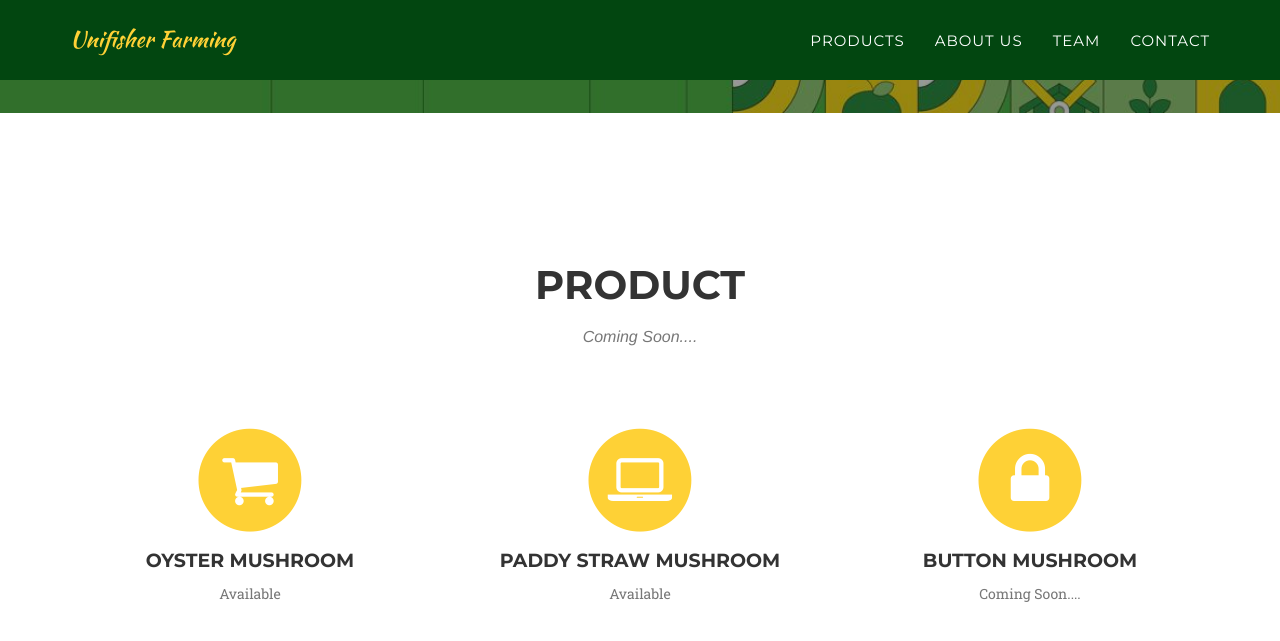
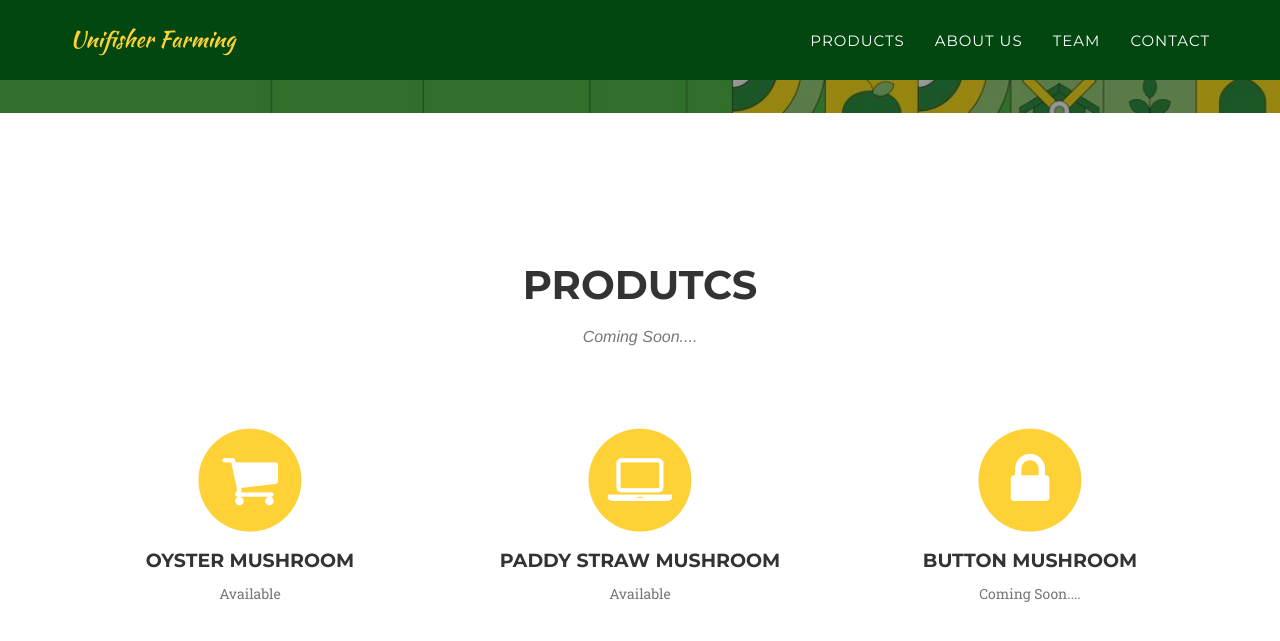
Before and after one commit to Unifisher/Unifisher-Website, a Jekyll site: the page built from index.html, in a window 1280 px wide and 900 px high, scrolled down 787 px. Shown: the top 641 px of the window. Built offline with Jekyll 4.4.1, drawn with Linux system fonts in a browser that asks for light colours; some web fonts are replaced.

Commit message:
Update services.html

```diff
--- a/_includes/services.html
+++ b/_includes/services.html
@@ -1,9 +1,9 @@
-<!-- product Section -->
-    <section id="product">
+<!-- produtcs Section -->
+    <section id="produtcs">
         <div class="container">
             <div class="row">
                 <div class="col-lg-12 text-center">
-                    <h2 class="section-heading">product</h2>
+                    <h2 class="section-heading">produtcs</h2>
                     <h3 class="section-subheading text-muted">Coming Soon....</h3>
                 </div>
             </div>
@@ -13,7 +13,7 @@
                         <i class="fa fa-circle fa-stack-2x text-primary"></i>
                         <i class="fa fa-shopping-cart fa-stack-1x fa-inverse"></i>
                     </span>
-                    <h4 class="product-heading">Oyster Mushroom</h4>
+                    <h4 class="produtcs-heading">Oyster Mushroom</h4>
                     <p class="text-muted">Available</p>
                 </div>
                 <div class="col-md-4">
@@ -21,7 +21,7 @@
                         <i class="fa fa-circle fa-stack-2x text-primary"></i>
                         <i class="fa fa-laptop fa-stack-1x fa-inverse"></i>
                     </span>
-                    <h4 class="product-heading">Paddy Straw Mushroom</h4>
+                    <h4 class="produtcs-heading">Paddy Straw Mushroom</h4>
                     <p class="text-muted">Available </p>
                 </div>
                 <div class="col-md-4">
@@ -29,7 +29,7 @@
                         <i class="fa fa-circle fa-stack-2x text-primary"></i>
                         <i class="fa fa-lock fa-stack-1x fa-inverse"></i>
                     </span>
-                    <h4 class="product-heading">Button Mushroom</h4>
+                    <h4 class="produtcs-heading">Button Mushroom</h4>
                     <p class="text-muted">Coming Soon....</p>
                 </div>
             </div>
```
